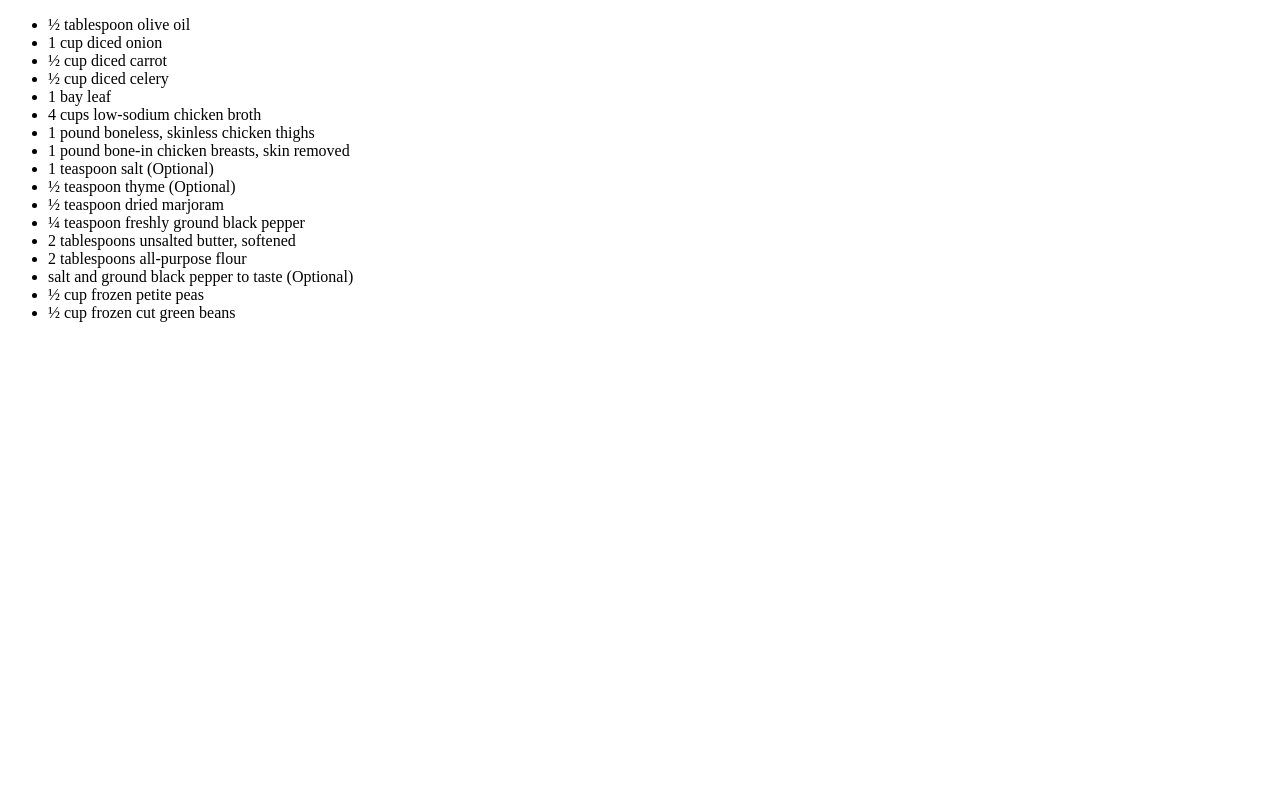
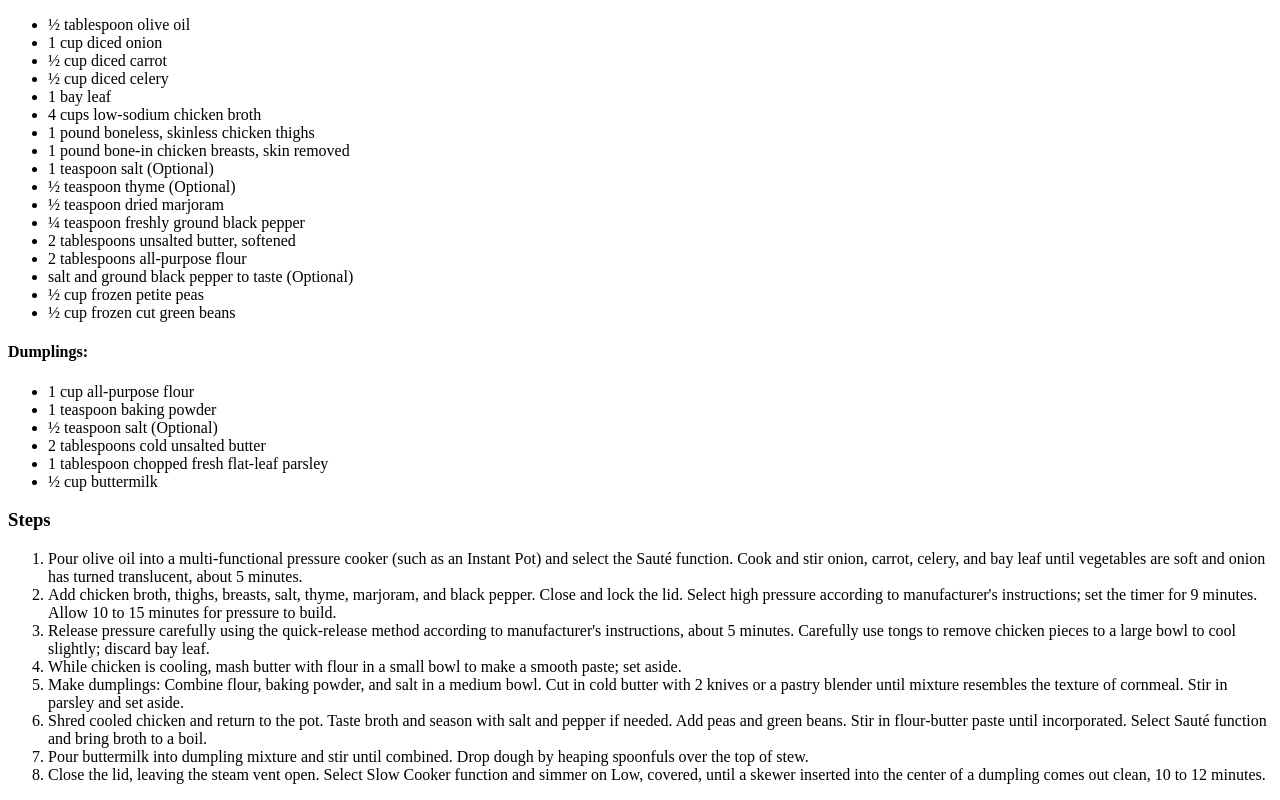
Before and after one commit to GXB4/odin-recipes, a plain HTML site: page recipes/chicken.html in a window 1280 px wide. Shown: the part 472-1272 px from the top of the page. Before the commit the page ends 810 px from the top, so only its background shows below. Drawn offline with Linux system fonts and the light colour scheme.

Commit message:
changed h4 to h3 for steps heading on beef.html, added steps to chicken.html

```diff
--- a/recipes/chicken.html
+++ b/recipes/chicken.html
@@ -38,5 +38,29 @@
     <li>½ cup frozen petite peas</li>
     <li>½ cup frozen cut green beans</li>
   </ul>
+  <h4>
+    Dumplings:
+  </h4>
+  <ul>
+    <li>1 cup all-purpose flour</li>
+    <li>1 teaspoon baking powder</li>
+    <li>½ teaspoon salt (Optional)</li>
+    <li>2 tablespoons cold unsalted butter</li>
+    <li>1 tablespoon chopped fresh flat-leaf parsley</li>
+    <li>½ cup buttermilk</li>
+  </ul>
+  <h3>
+    Steps
+  </h3>
+  <ol>
+    <li>Pour olive oil into a multi-functional pressure cooker (such as an Instant Pot) and select the Sauté function. Cook and stir onion, carrot, celery, and bay leaf until vegetables are soft and onion has turned translucent, about 5 minutes.</li>
+    <li>Add chicken broth, thighs, breasts, salt, thyme, marjoram, and black pepper. Close and lock the lid. Select high pressure according to manufacturer's instructions; set the timer for 9 minutes. Allow 10 to 15 minutes for pressure to build.</li>
+    <li>Release pressure carefully using the quick-release method according to manufacturer's instructions, about 5 minutes. Carefully use tongs to remove chicken pieces to a large bowl to cool slightly; discard bay leaf.</li>
+    <li>While chicken is cooling, mash butter with flour in a small bowl to make a smooth paste; set aside.</li>
+    <li>Make dumplings: Combine flour, baking powder, and salt in a medium bowl. Cut in cold butter with 2 knives or a pastry blender until mixture resembles the texture of cornmeal. Stir in parsley and set aside.</li>
+    <li>Shred cooled chicken and return to the pot. Taste broth and season with salt and pepper if needed. Add peas and green beans. Stir in flour-butter paste until incorporated. Select Sauté function and bring broth to a boil.</li>
+    <li>Pour buttermilk into dumpling mixture and stir until combined. Drop dough by heaping spoonfuls over the top of stew.</li>
+    <li>Close the lid, leaving the steam vent open. Select Slow Cooker function and simmer on Low, covered, until a skewer inserted into the center of a dumpling comes out clean, 10 to 12 minutes.</li>
+  </ol>
 </body>
 </html>
```
Also changed, not shown: recipes/beef.html (+9 -3 lines).
